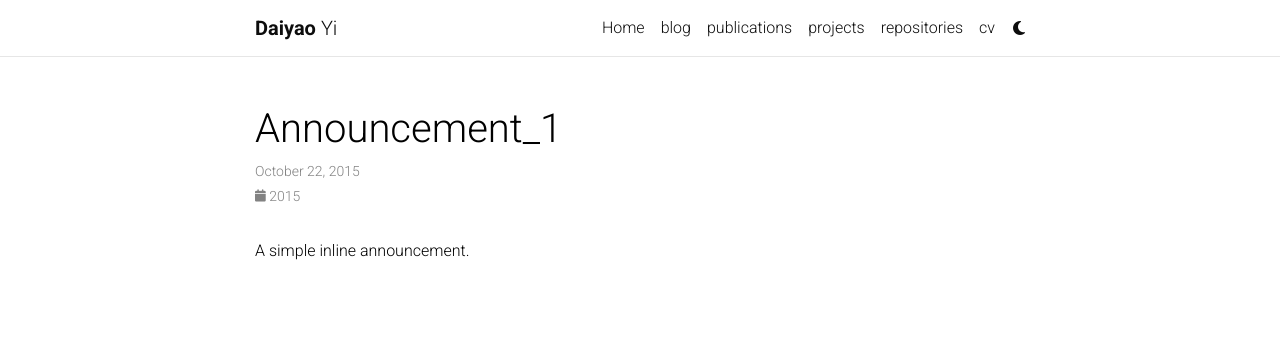
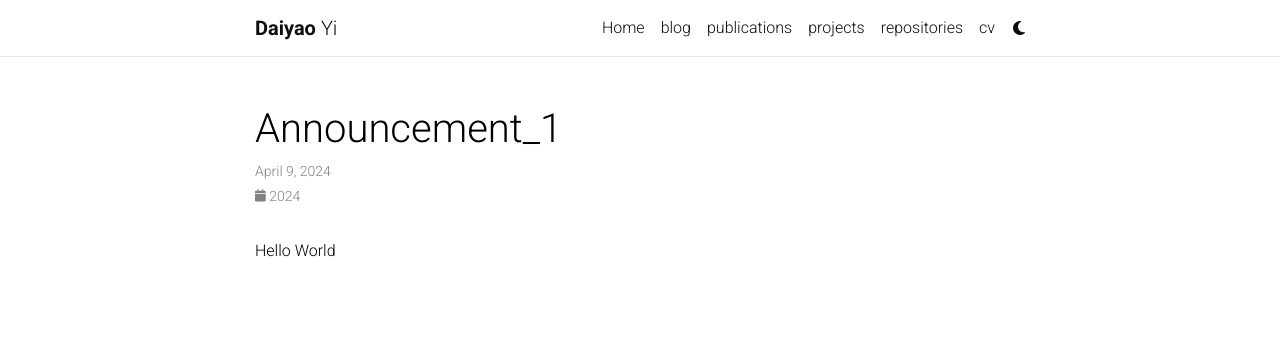
Before and after one commit to YIDAIYAO/YIDAIYAO.github.io, a Jekyll site: the page built from _news/announcement_1.md, in a window 1280 px wide. Shown: the top 355 px of the page. Built offline with Jekyll 4.4.1, drawn with Linux system fonts in a browser that asks for light colours; comment, search, counter and statistics services are not loaded; a style sheet for code colours, icons or effects is not loaded.

Commit message:
Update announcement_1.md

```diff
--- a/_news/announcement_1.md
+++ b/_news/announcement_1.md
@@ -1,8 +1,7 @@
 ---
 layout: post
-date: 2015-10-22 15:59:00-0400
+date: 2024-4-9
 inline: true
 related_posts: false
 ---
-
-A simple inline announcement.
+Hello World
```
